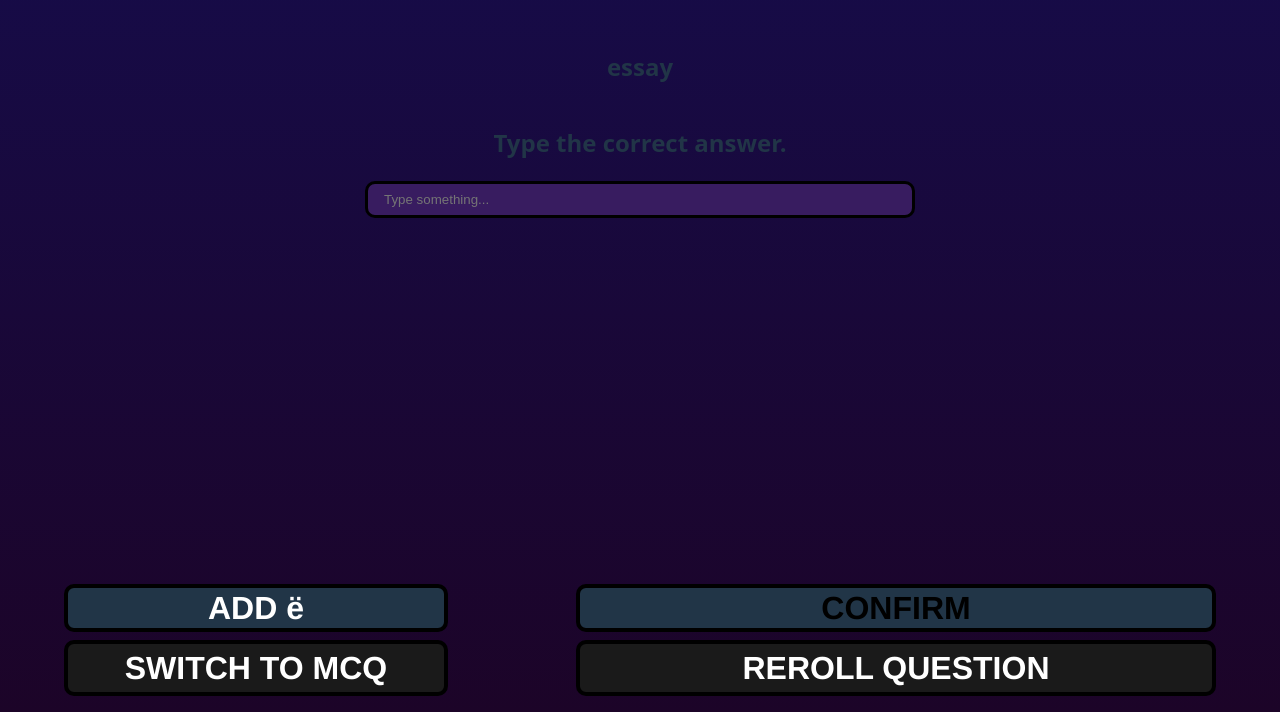
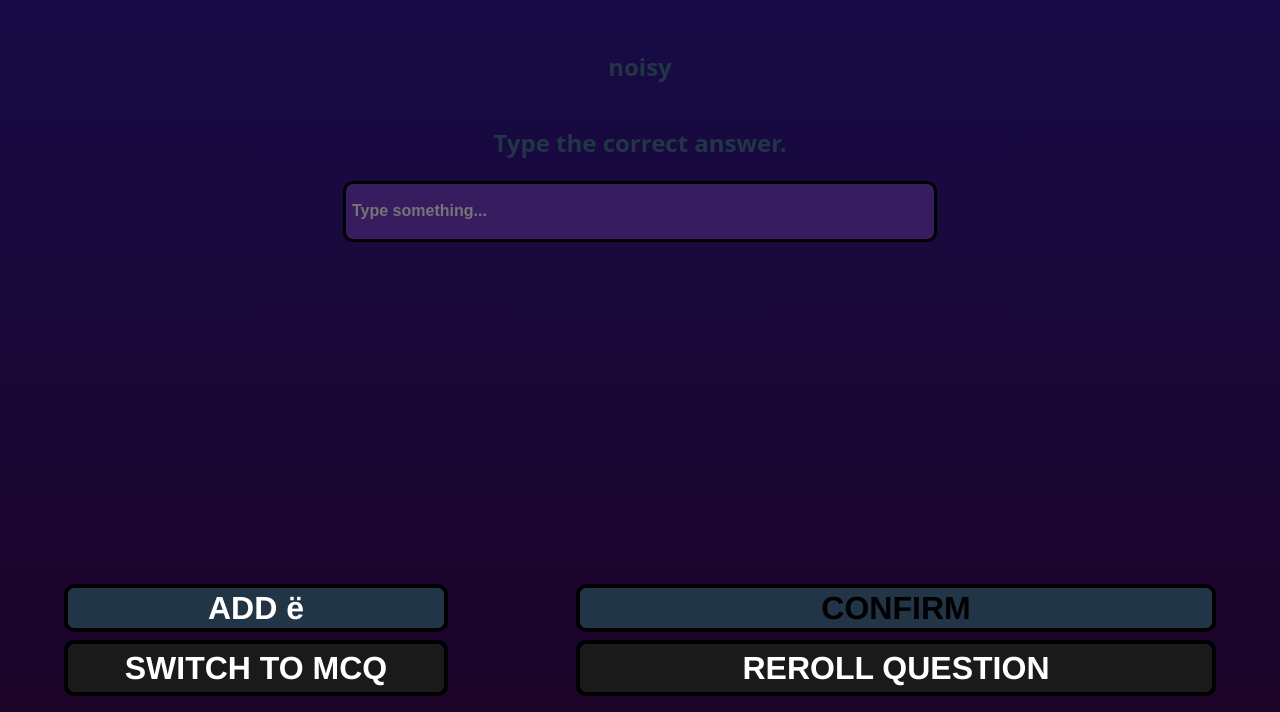
Before and after one commit to Edward-Mercado/quizlet-replacement, a website built with Vite: page app/index.html in a window 1280 px wide. Both pictures are taken after a click on the button "SWITCH TO FRQ". Shown: the part 88-800 px from the top of the page. Built offline with nearby package versions, Linux system fonts and the light colour scheme.

Commit message:
море шордс

```diff
--- a/app/src/main.js
+++ b/app/src/main.js
@@ -262,5 +262,13 @@ switchModeButton.addEventListener("click", () => {
     putQuestionOnScreen(currentMode);
   }
 })
+
+if (currentMode === "MCQ") {
+  switchModeButton.textContent = "SWITCH TO FRQ";
+}
+else {
+  switchModeButton.textContent = "SWITCH TO MCQ";
+}
+
 updateStreakCounter();
 putQuestionOnScreen(currentMode);
--- a/app/src/qlist.js
+++ b/app/src/qlist.js
@@ -21,11 +21,7 @@ export const questionList = [
   },
   {
     frontSide: "class session",
-    backSide: "занятние",
-  },
-  {
-    frontSide: "department",
-    backSide: "кафедра",
+    backSide: "занятие",
   },
   {
     frontSide: "class",
@@ -345,5 +341,84 @@ export const questionList = [
   {
     frontSide: "whose (m / f / n / pl)",
     backSide: "чей / чья / чьё / чьи",
+  },{
+    frontSide: "graduate school (program)",
+    backSide: "аспирантура",
+  },
+  {
+    frontSide: "biology",
+    backSide: "биология",
+  },
+  {
+    frontSide: "finance / finances",
+    backSide: "финансы",
+  },
+  {
+    frontSide: "physics",
+    backSide: "физика",
+  },
+  {
+    frontSide: "chemistry",
+    backSide: "химия",
+  },
+  {
+    frontSide: "exam",
+    backSide: "экзамен",
+  },
+  {
+    frontSide: "course",
+    backSide: "курс",
+  },
+  {
+    frontSide: "seminar",
+    backSide: "семинар",
+  },
+  {
+    frontSide: "lecture",
+    backSide: "лекция",
+  },
+  {
+    frontSide: "specialty / major",
+    backSide: "специальность",
+  },
+  {
+    frontSide: "why?",
+    backSide: "почему",
+  },
+  {
+    frontSide: "difficult (adverb)",
+    backSide: "трудно",
+  },
+  {
+    frontSide: "philological (related to languages, literature)",
+    backSide: "филологический",
+  },
+  {
+    frontSide: "written (adj.)",
+    backSide: "письменный",
+  },
+  {
+    frontSide: "difficult (adj.)",
+    backSide: "трудный",
+  },
+  {
+    frontSide: "more difficult / harder",
+    backSide: "труднее",
+  },
+  {
+    frontSide: "schoolboy / girl",
+    backSide: "школьник / школьница",
+  },
+  {
+    frontSide: "semester",
+    backSide: "семестр",
+  },
+  {
+    frontSide: "department",
+    backSide: "факультет",
+  },
+  {
+    frontSide: "oral (adj)",
+    backSide: "устный",
   }
 ]
--- a/app/src/style.css
+++ b/app/src/style.css
@@ -216,17 +216,19 @@ h1 {
 }
 
 .answers__textbox {
-  width: 40vw;
-  height: 0;
+  width: 45vw;
+  height: 9%;
   transition: .7s ease-in-out;
   background-color: rgb(56, 28, 96);
   border: black 3px solid;
-  padding: 3%;
+  padding: 1%;
   border-radius: 10px;
+  font-weight: 900;
+  font-size: 1em;
 }
 .answers__textbox:focus {
   width: 45vw;
-  height: 1%;
+  height: 9%;
   background-color: rgb(76, 50, 113);
   border: black 3px solid;
   border-radius: 10px;
@@ -279,7 +281,7 @@ h1 {
     transform: scale(1.0) translateY(-4px);
   }
   70% {
-    transform: scale(1.02);
+    transform: scale(1.16);
   }
   100% {
     transform: scale(1.0);
```
Also changed, not shown: app/src/qlist2.js (added, +26 -0 lines).
